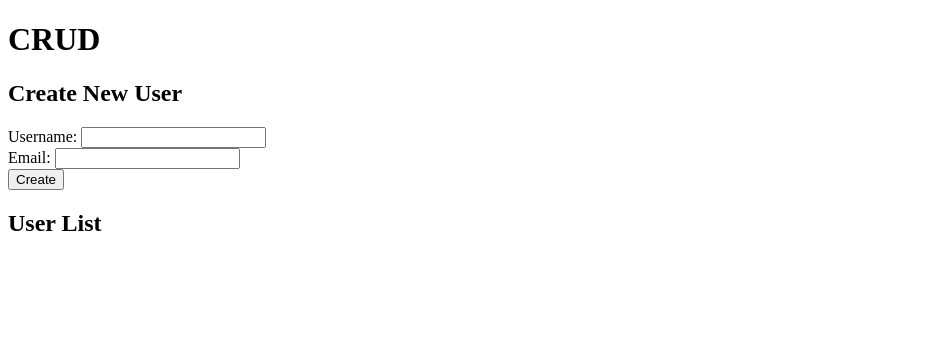
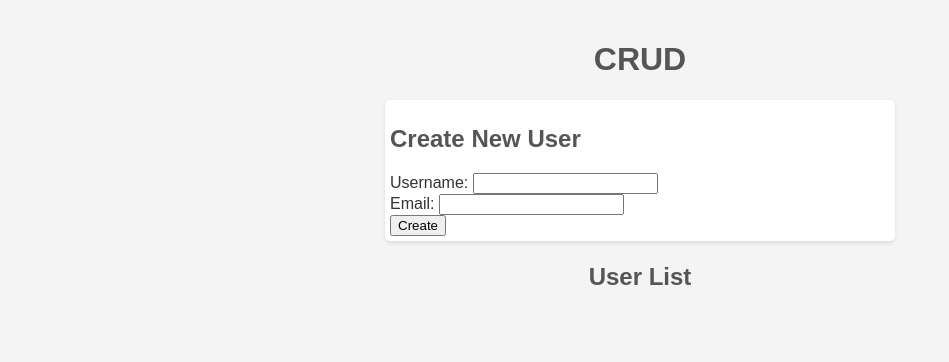
Before and after one commit to Theodore-Ross-18/CRUD, a Flask app: page /users in a window 1280 px wide. Shown: the top 362 px of the page, without its empty margins (0-949 px from the left). Run offline with Flask 3, Linux system fonts and the light colour scheme.

Commit message:
STYLE body h1 h2 form

```diff
--- a/App/templates/users.html
+++ b/App/templates/users.html
@@ -41,6 +41,30 @@
 
 <!-- Content Design -->
 <style>
+    body {
+            font-family: Arial, sans-serif;
+            background-color: #f4f4f4;
+            color: #333;
+            margin: 0;
+            padding: 20px;
+            display: flex;
+            flex-direction: column;
+            align-items: center;
+        }
+
+        h1, h2 {
+            color: #555;
+        }
+
+        form {
+            background: #fff;
+            padding: 5px;
+            margin-bottom: 2px;
+            border-radius: 5px;
+            box-shadow: 0 2px 4px rgba(0, 0, 0, 0.1);
+            width: 100%;
+            max-width: 500px;
+        }
 
 </style>
 
```
